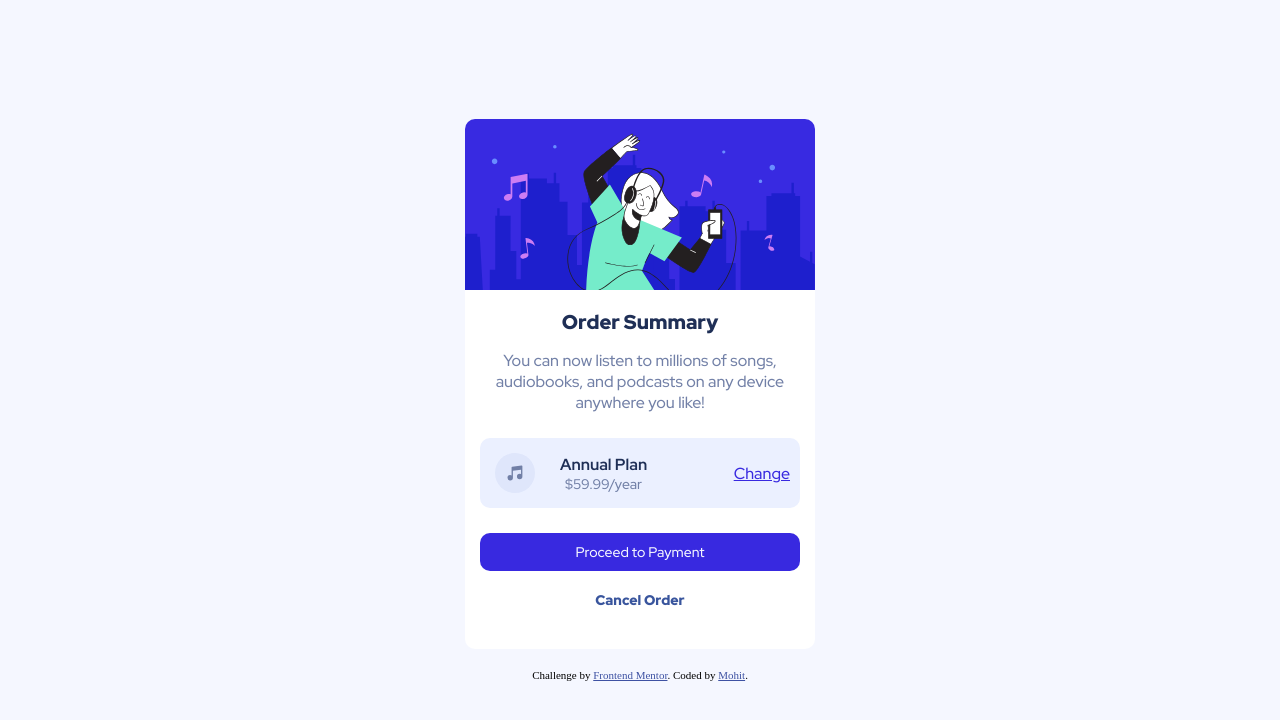
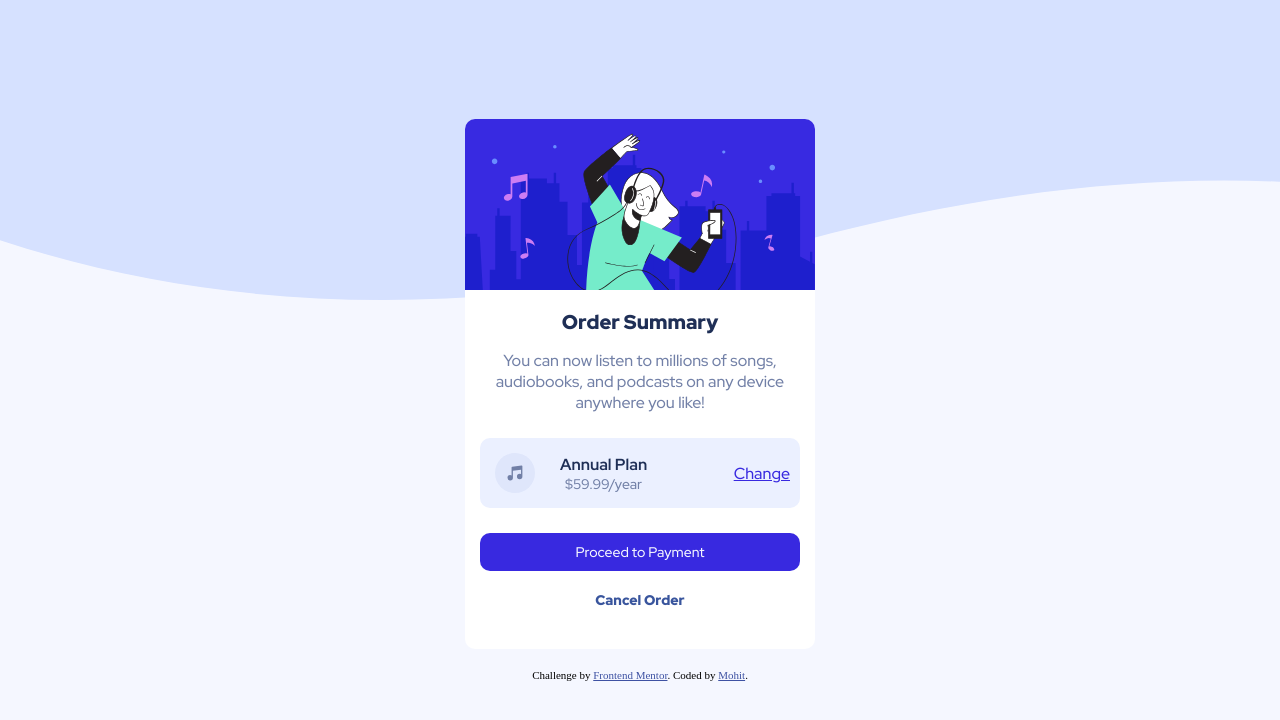
Before and after one commit to mister-mohit/order-summary-component, a plain HTML site: page index.html in a window 1280 px wide. Drawn offline with Linux system fonts and the light colour scheme.

Commit message:
Update style.css

```diff
--- a/style.css
+++ b/style.css
@@ -16,7 +16,7 @@ body{
     justify-content: center;
     align-items: center;
     gap: 20px;
-    background: url("./images/pattern-background-desktop.svg") no-repeat ;
+    background: url("./pattern-background-desktop.svg") no-repeat ;
     background-size: 1600px 300px;
     background-color: hsla(225, 100%, 98%);
 }
```
